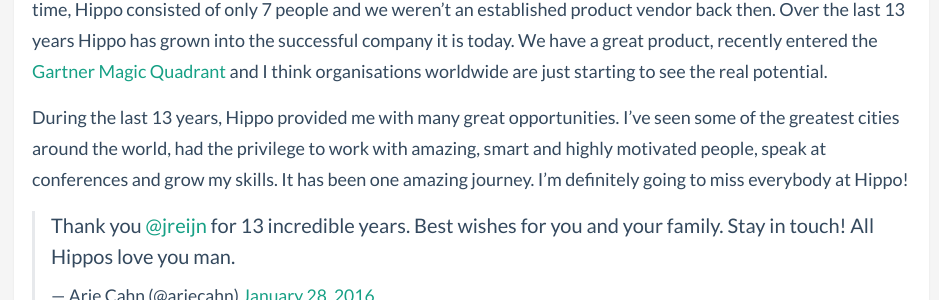
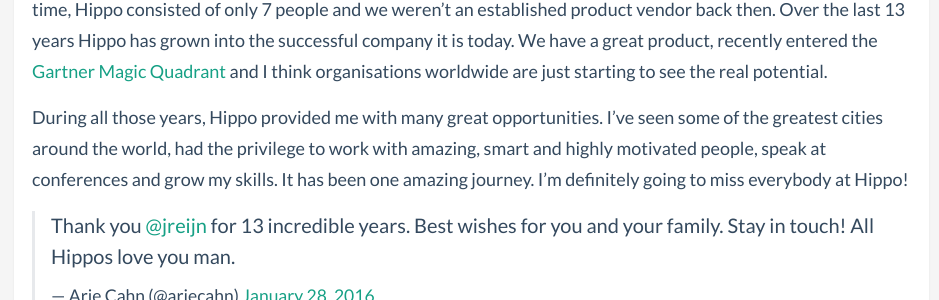
Before and after one commit to jreijn/jreijn.github.com, a Jekyll site: the page built from _posts/2016-02-07-2015-a-year-in-review.md, in a window 1280 px wide and 900 px high, scrolled down 3955 px. Shown: the part 153-453 px from the top of the window, without its empty margins (16-955 px from the left). Built offline with Jekyll 4.4.1, drawn with Linux system fonts in a browser that asks for light colours; comment, search, counter and statistics services are not loaded.

Commit message:
Little adjustements

```diff
--- a/_posts/2016-02-07-2015-a-year-in-review.md
+++ b/_posts/2016-02-07-2015-a-year-in-review.md
@@ -44,7 +44,7 @@
 
 I can still remember the day I first started at the Hippo office on the Grasweg in the north of Amsterdam. At that time, Hippo consisted of only 7 people and we weren’t an established product vendor back then. Over the last 13 years Hippo has grown into the successful company it is today. We have a great product, recently entered the [Gartner Magic Quadrant](http://go.onehippo.com/GartnerMQ) and I think organisations worldwide are just starting to see the real potential.
 
-During the last 13 years, Hippo provided me with many great opportunities. I’ve seen some of the greatest cities around the world, had the privilege to work with amazing, smart and highly motivated people, speak at conferences and grow my skills. It has been one amazing journey. I'm definitely going to miss everybody at Hippo!
+During all those years, Hippo provided me with many great opportunities. I’ve seen some of the greatest cities around the world, had the privilege to work with amazing, smart and highly motivated people, speak at conferences and grow my skills. It has been one amazing journey. I'm definitely going to miss everybody at Hippo!
 
 <blockquote class="twitter-tweet" lang="en"><p lang="en" dir="ltr">Thank you <a href="https://twitter.com/jreijn">@jreijn</a> for 13 incredible years. Best wishes for you and your family. Stay in touch! All Hippos love you man.</p>&mdash; Arje Cahn (@arjecahn) <a href="https://twitter.com/arjecahn/status/692833000107675648">January 28, 2016</a></blockquote>
 <script async src="//platform.twitter.com/widgets.js" charset="utf-8"></script>
```
